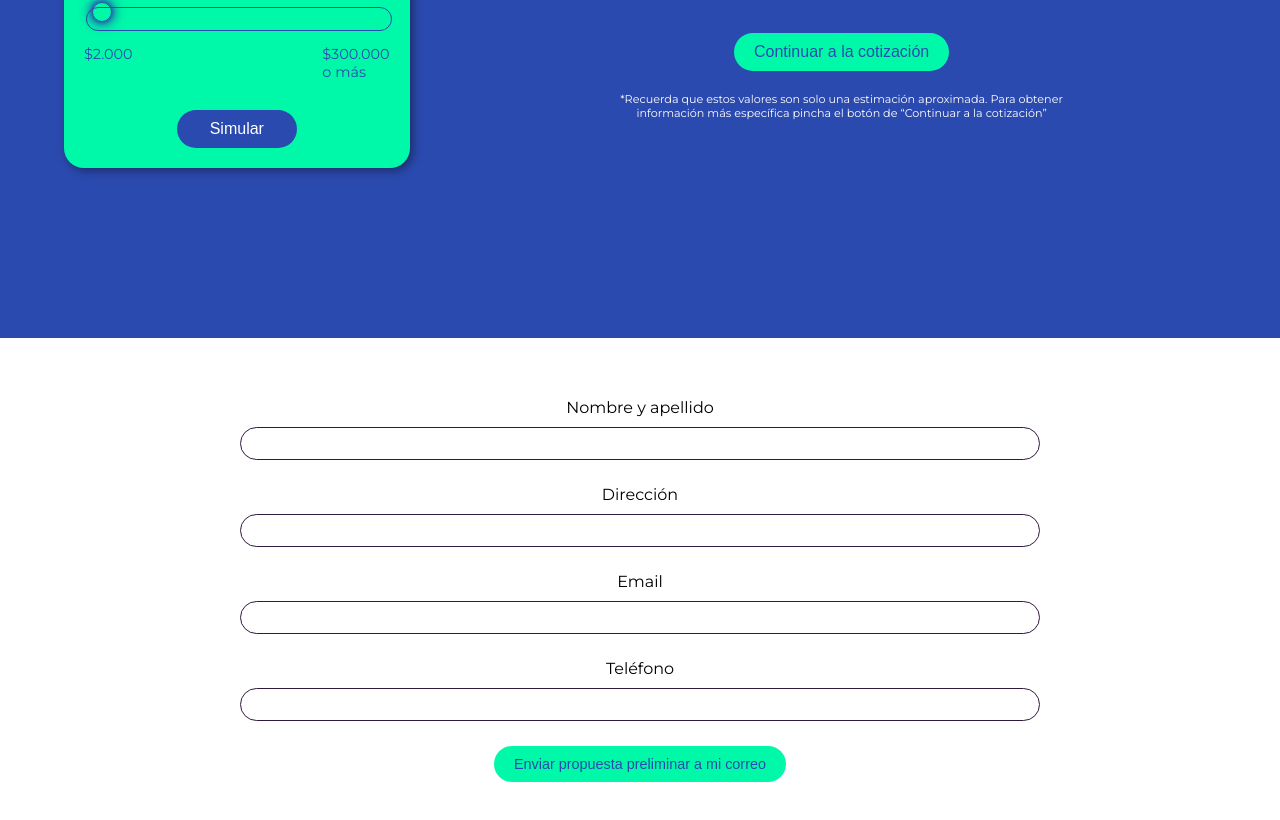
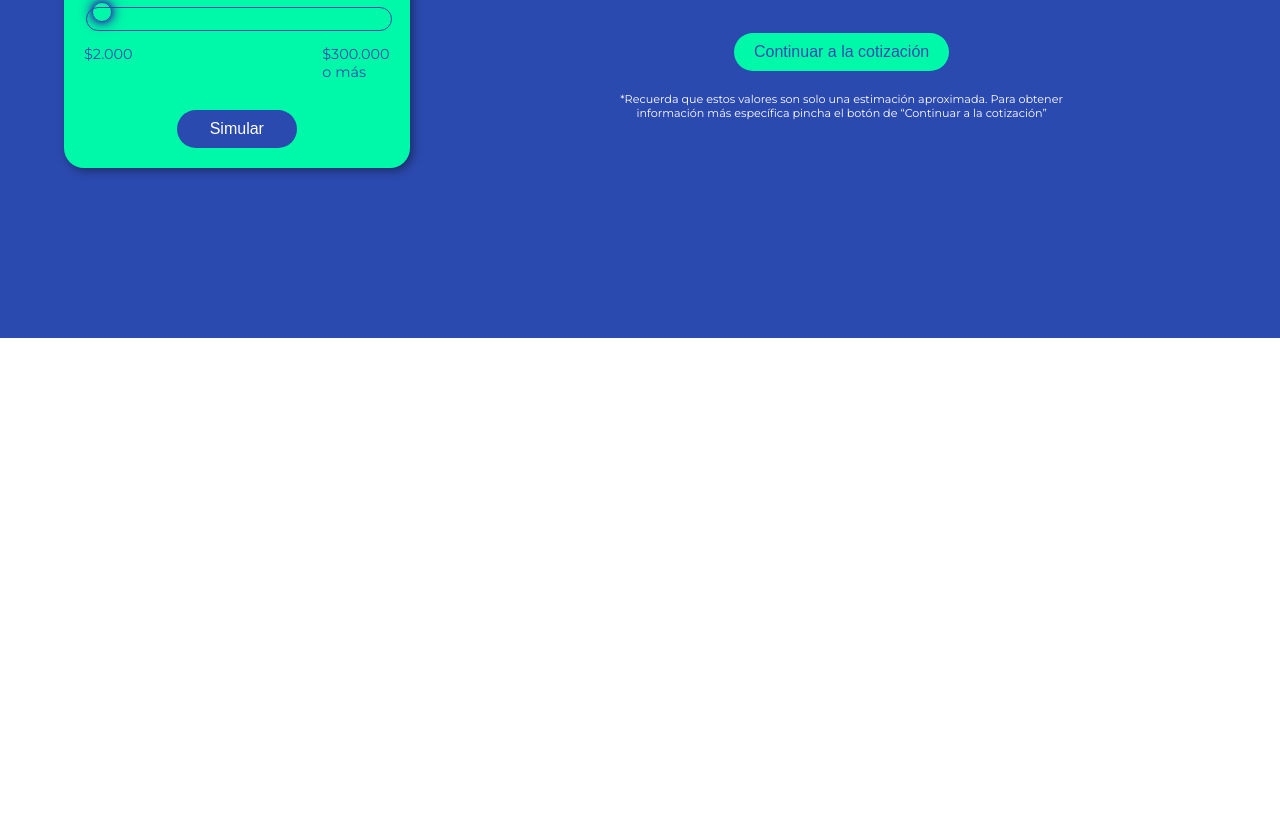
Before and after one commit to JoaquinDiazTapia/Helios-Frontend, a React (Create React App) app: page / in a window 1280 px wide. Shown: the part 650-1470 px from the top of the page. After the commit the page ends 988 px from the top, so only its background shows below. Built offline with nearby package versions, Linux system fonts and the light colour scheme.

Commit message:
Form opens on click

```diff
--- a/package.json
+++ b/package.json
@@ -12,6 +12,7 @@
     "react-dom": "^17.0.1",
     "react-range": "^1.8.7",
     "react-scripts": "4.0.3",
+    "react-scroll": "^1.8.2",
     "react-select": "^4.3.0",
     "web-vitals": "^1.1.1"
   },
--- a/src/View.js
+++ b/src/View.js
@@ -1,6 +1,8 @@
 // import logo from './logo.svg';
 import './fonts.css'
 import './App.css';
+import { useState, setState } from 'react';
+import { animateScroll as scroll } from 'react-scroll';
 import Nav from './components/Nav'
 import Title from './components/Title'
 import Inputs from './components/SimInputs/Inputs'
@@ -13,8 +15,18 @@ const View = () => {
 
   const screenWidth = useWindowDimensions().width
 
+  const [formClicked, setFormClicked] = useState(false)
+
+  const showStyle = formClicked ?
+                      { maxHeight: 2000,
+                        margin: '40px auto',
+                        overflow: 'visible'}
+                        :
+                        null
+
   const showForm = () => {
-
+    setFormClicked(!formClicked)
+    scroll.scrollToBottom()
   }
 
   const styles = {
@@ -40,8 +52,11 @@ const View = () => {
       width: screenWidth >= 1000 ? '65%' : 'auto',
     },
     formContainer: {
-      margin: '40px auto',
-      maxWidth: 1000
+      margin: 0,
+      maxWidth: 1000,
+      height: 0,
+      overflow: 'hidden',
+      transition: 'height 0.9s'
     }
   }
 
@@ -61,7 +76,7 @@ const View = () => {
             </div>
           </div>
         </div>
-        <div style={styles.formContainer}>
+        <div id="formContainer" style={{...styles.formContainer,...showStyle}}>
           <Form></Form>
         </div>
     </>
```
Also changed, not shown: 1 other file (tests, documents, lock files or other folders).
